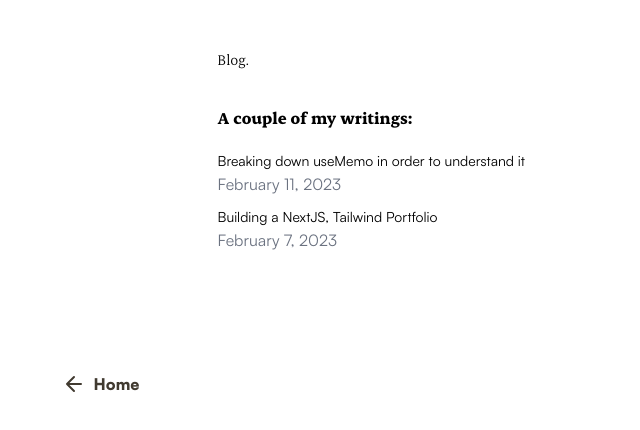
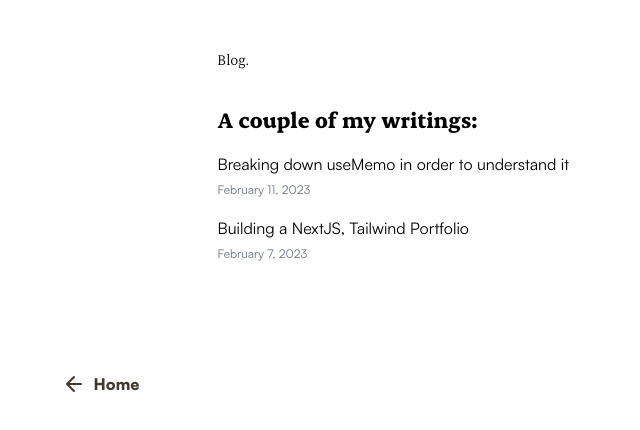
Before and after one commit to adeleke5140/portfolio-v2, a Next.js app: page /blog in a window 1280 px wide. Shown: the top 430 px of the page, without its empty margins (0-640 px from the left). Built offline with nearby package versions, Linux system fonts and the light colour scheme.

Commit message:
modify size of text

```diff
--- a/src/pages/blog/index.tsx
+++ b/src/pages/blog/index.tsx
@@ -22,18 +22,23 @@ const Index = ({
         <meta name="og:title" content="Blog" />
       </Head>
       <PageWrapper heading="Blog." path="/">
-        <p className="text-lg font-erode font-bold mb-4">
+        <p className=" text-2xl font-erode font-bold mb-4">
           A couple of my writings:{" "}
         </p>
         <section className="font-erode">
           <ul>
             {allPostsData.map(({ id, date, title }) => (
-              <li key={id} className="mb-2 font-satoshi">
-                <Link className="text-sm" href={`/blog/${id}`}>
+              <li key={id} className="mb-4 font-satoshi">
+                <Link
+                  className="text-base inline-block transition-transform ease-out duration-200 hover:bg-button-bg hover:px-2 hover:translate-x-1 rounded"
+                  href={`/blog/${id}`}
+                >
                   {title}
                 </Link>
                 <br />
-                <span className="text-gray-500">{formatDate(date!)}</span>
+                <span className="text-gray-500 text-xs">
+                  {formatDate(date!)}
+                </span>
               </li>
             ))}
           </ul>
```
